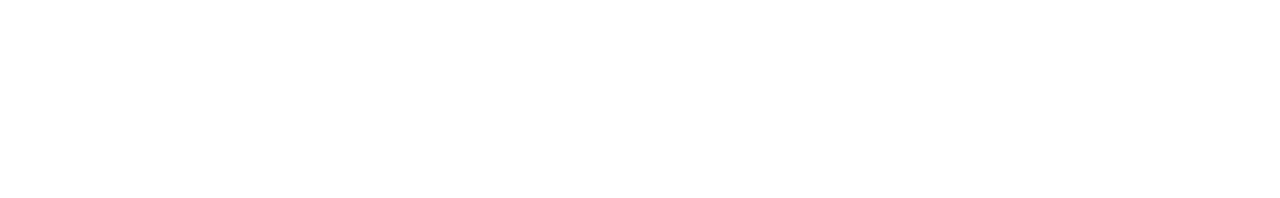
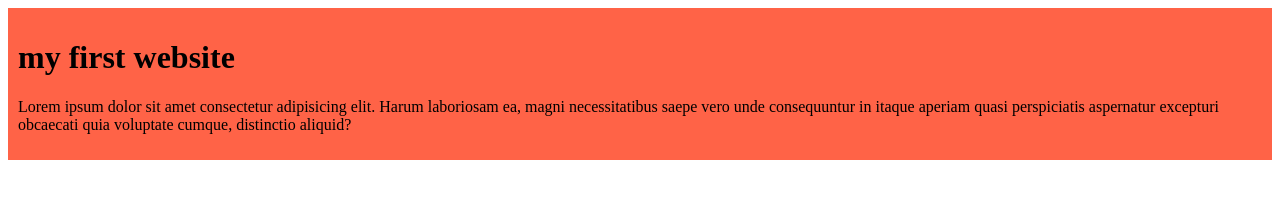
Before and after one commit to sakibalam12345/my-new-repo, a plain HTML site: page index3.html in a window 1280 px wide. Drawn offline with Linux system fonts and the light colour scheme.

Commit message:
added the first repo

```diff
--- a/index3.html
+++ b/index3.html
@@ -4,8 +4,11 @@
     <meta charset="UTF-8">
     <meta name="viewport" content="width=device-width, initial-scale=1.0">
     <title>my new repo</title>
+    <link rel="stylesheet" href="./styles/website repo.css">
 </head>
 <body>
+    <div> <h1>my first website</h1>
+        <p>Lorem ipsum dolor sit amet consectetur adipisicing elit. Harum laboriosam ea, magni necessitatibus saepe vero unde consequuntur in itaque aperiam quasi perspiciatis aspernatur excepturi obcaecati quia voluptate cumque, distinctio aliquid?</p></div>
 
 </body>
 </html>
--- /dev/null
+++ b/styles/website repo.css
@@ -0,0 +1,4 @@
+div{
+    background-color: tomato;
+    padding: 10px;
+}
```
